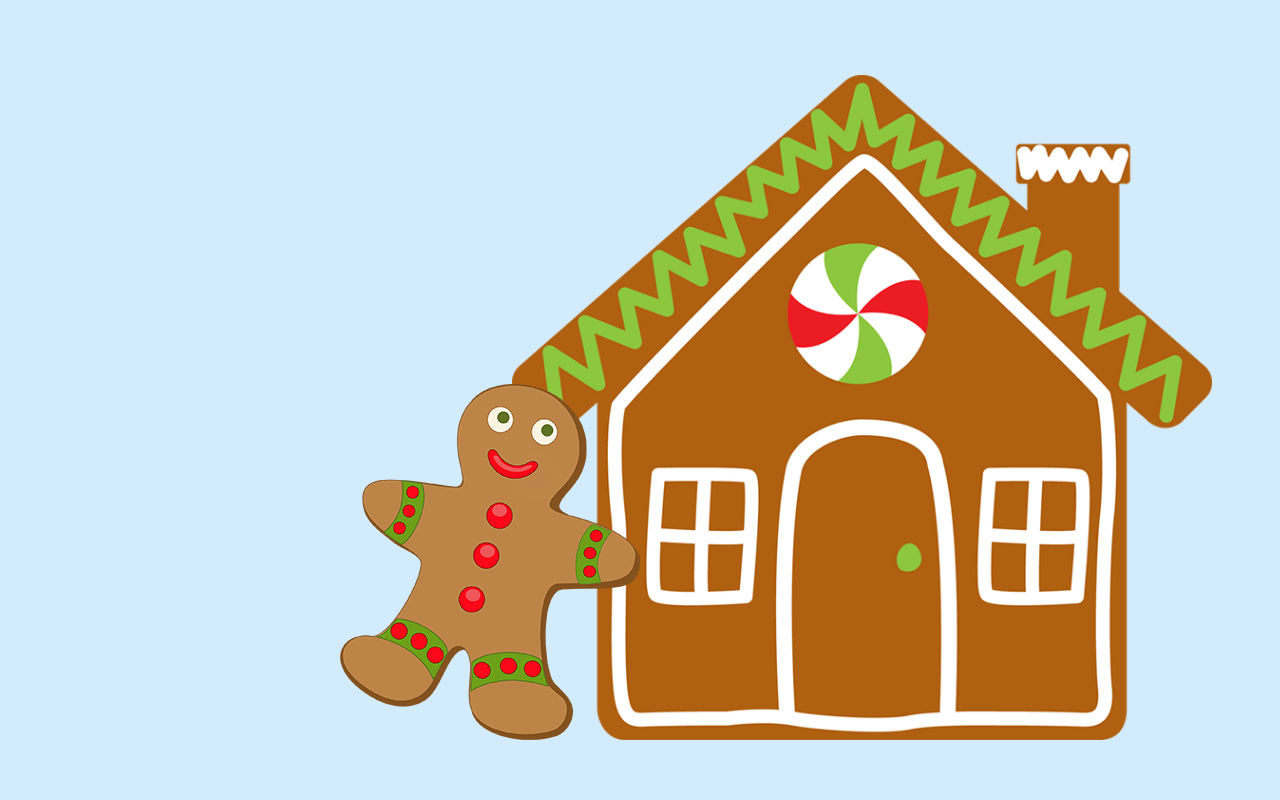
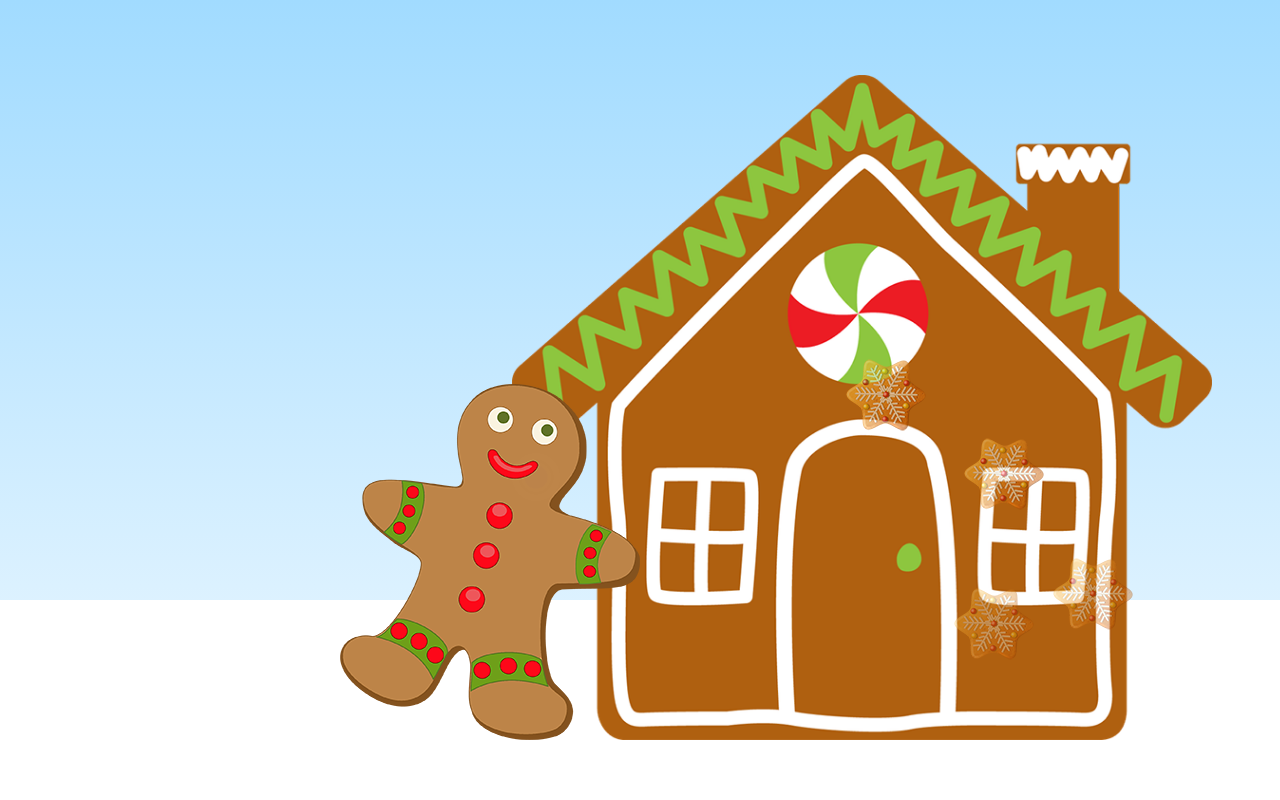
Before and after one commit to jessica-ascedia/holiday-animation-test, a website: page index.html in a window 1280 px wide. Drawn offline with nearby package versions, Linux system fonts and the light colour scheme.

Commit message:
Added snow and snow related animation, added gingerbread man animations

```diff
--- a/index.html
+++ b/index.html
@@ -6,6 +6,7 @@
 	<body>
 		<img src="house.png" id="house" />
 		<img src="gingerbread.png" id="figure" />
+		<div class="snowbank"></div>
 		<script type="text/javascript" src="CSSPlugin.min.js"></script>
 		<script type="text/javascript" src="TweenLite.min.js"></script>
 		<script type="text/javascript" src="TimelineLite.min.js"></script>
--- a/sass/styles.scss
+++ b/sass/styles.scss
@@ -1,9 +1,24 @@
+html {
+	height: 100%;
+}
 body {
   font-family: sans-serif;
-  background-color: #d3ecfd;
+  background: -webkit-linear-gradient(top, #a1dbff 0%,#cbebff 53%,#f0f9ff 100%);
+  background: linear-gradient(to bottom, #a1dbff 0%,#cbebff 53%,#f0f9ff 100%);
+  margin: 0;
+  height: 100%;
 }
 *, *:before, *:after {
   box-sizing: border-box;
+}
+
+.snowbank {
+	width: 100%;
+	position: absolute;
+	bottom: 0;
+	z-index: -2;
+	height: 200px;
+	background-color: #fff;
 }
 
 #figure {
@@ -19,6 +34,15 @@ body {
 	bottom: 60px;
 	left: -700px;
 	z-index: -1;
+}
+
+.snowflake {
+	position: absolute;
+	margin-top: -80px;
+}
+
+.behind {
+	z-index: -3;
 }
 
 .wiggle {
--- a/scripts.js
+++ b/scripts.js
@@ -1,6 +1,51 @@
 window.onload = function() {
 	var figure = document.getElementById('figure');
 	var house = document.getElementById('house');
+	var body = document.getElementsByTagName('body')[0];
+
+	//generate some snowflakes
+
+	function createSnowflakes() {
+
+		var snowflakeCount = Math.floor(Math.random() * (10 - 4) + 4);
+
+		for (i=0; i < snowflakeCount; i++) {
+			body.insertAdjacentHTML('beforeend', '<img src="snow.png" class="snowflake" />');
+		}
+
+		//animate the snowflakes
+
+		var snowflakes = document.getElementsByClassName('snowflake');
+
+		for (i=0; i < snowflakes.length; i++) {
+			var thisSnowflake = snowflakes[i];
+			var thisSnowflakeMovement = new TimelineLite();
+			var thisSnowflakeOffset = Math.floor(Math.random() * (6 - 1) + 1) * 10 +i + "%";
+			var thisSnowflakeDelay = Math.random() * (4 - 1) + 1;
+			var position = Math.floor(Math.random() * 2);
+			thisSnowflake.style.left = thisSnowflakeOffset;
+			//some snowflakes go in front of the house, others behind
+			if (position === 0) {
+				thisSnowflakeMovement.set(thisSnowflake, {className: '+=behind'})
+			}
+			//move the snowflake
+			thisSnowflakeMovement.to(thisSnowflake, 3, {
+				bottom: "80px",
+				marginLeft: "30%",
+				opacity: '.3',
+				delay: thisSnowflakeDelay,
+				onComplete: removeSnowflake,
+				onCompleteParams: [thisSnowflake]
+			});
+
+		}
+
+	}
+
+
+
+	//entering the scene
+
 
 	var timeline = new TimelineLite();
 
@@ -10,9 +55,48 @@ window.onload = function() {
 		left: "40%"
 	}, '-=0.5');
 
+	//wiggling
+
 	figure.addEventListener('click', function() {
 		var movement = new TimelineLite();
 		movement.set(figure, {className: '+=wiggle'})
 		.set(figure, {className: '-=wiggle'}, '+=1');
 	});
+
+	//moving in and out of the house
+
+	var inHouse = false;
+	var enterHouse = new TimelineLite({
+		paused: true
+	});
+	enterHouse.to(figure, 1, {
+		marginRight: "-300"
+	}).to(figure, 1, {
+		opacity: 0
+	}).set(figure, {className: '+=behind'}); //don't want figure blocking house
+	house.addEventListener('click', function() {
+		console.log(inHouse);
+
+		if (inHouse === false) {
+			enterHouse.play();
+			inHouse = true;
+		} else {
+			enterHouse.reverse();
+			inHouse = false;
+		}
+	});
+
+	function removeSnowflake(thisSnowflake) {
+		var body = document.getElementsByTagName('body')[0];
+		var snowflakeCount = document.getElementsByClassName('snowflake').length;
+		body.removeChild(thisSnowflake);
+		if (snowflakeCount === 1) {
+			//snowflakes forever!
+			createSnowflakes();
+		}
+	}
+
+	createSnowflakes();
+	//removeSnowflakes();
+
 }
```
Also changed, not shown: css/styles.css, snow.png (added).
